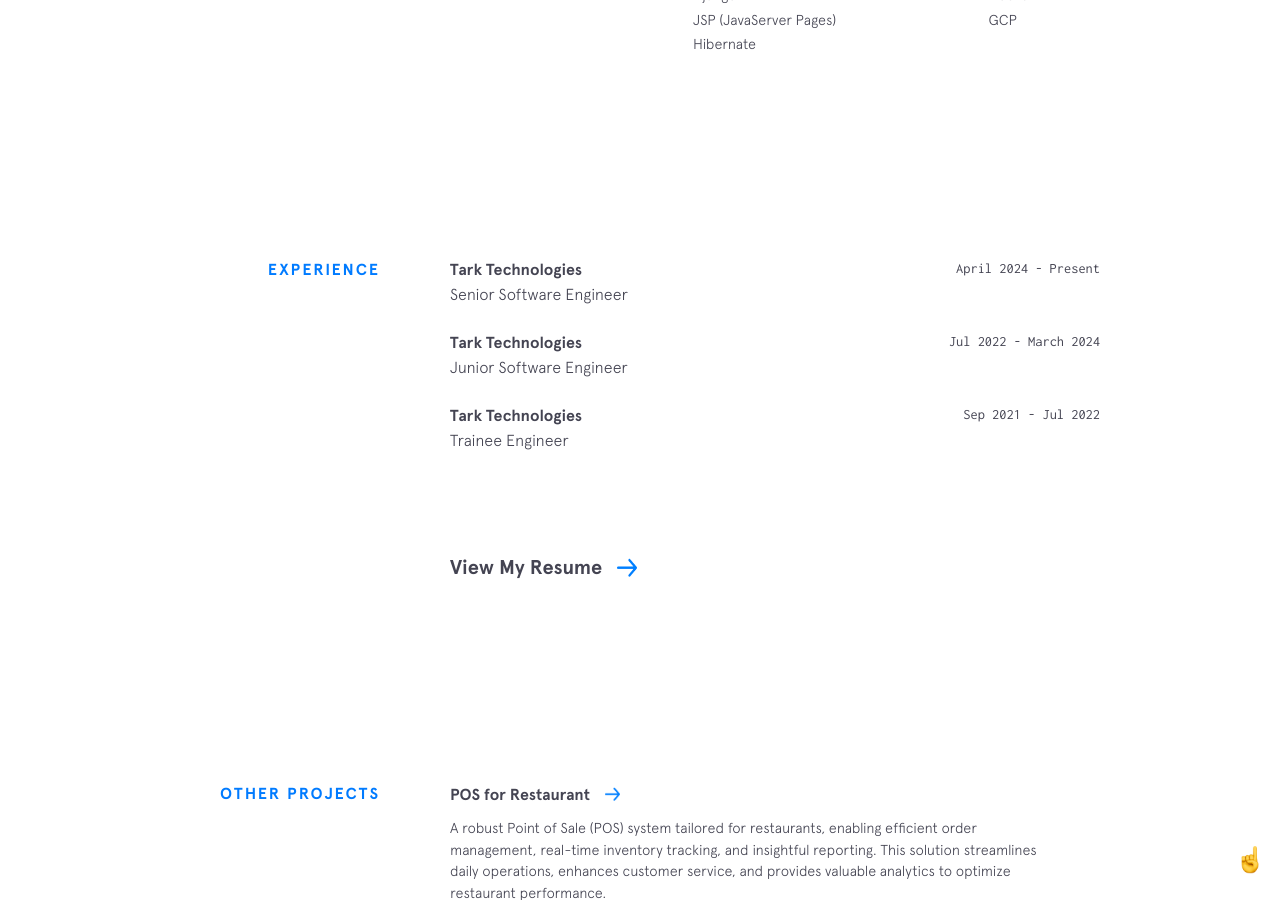
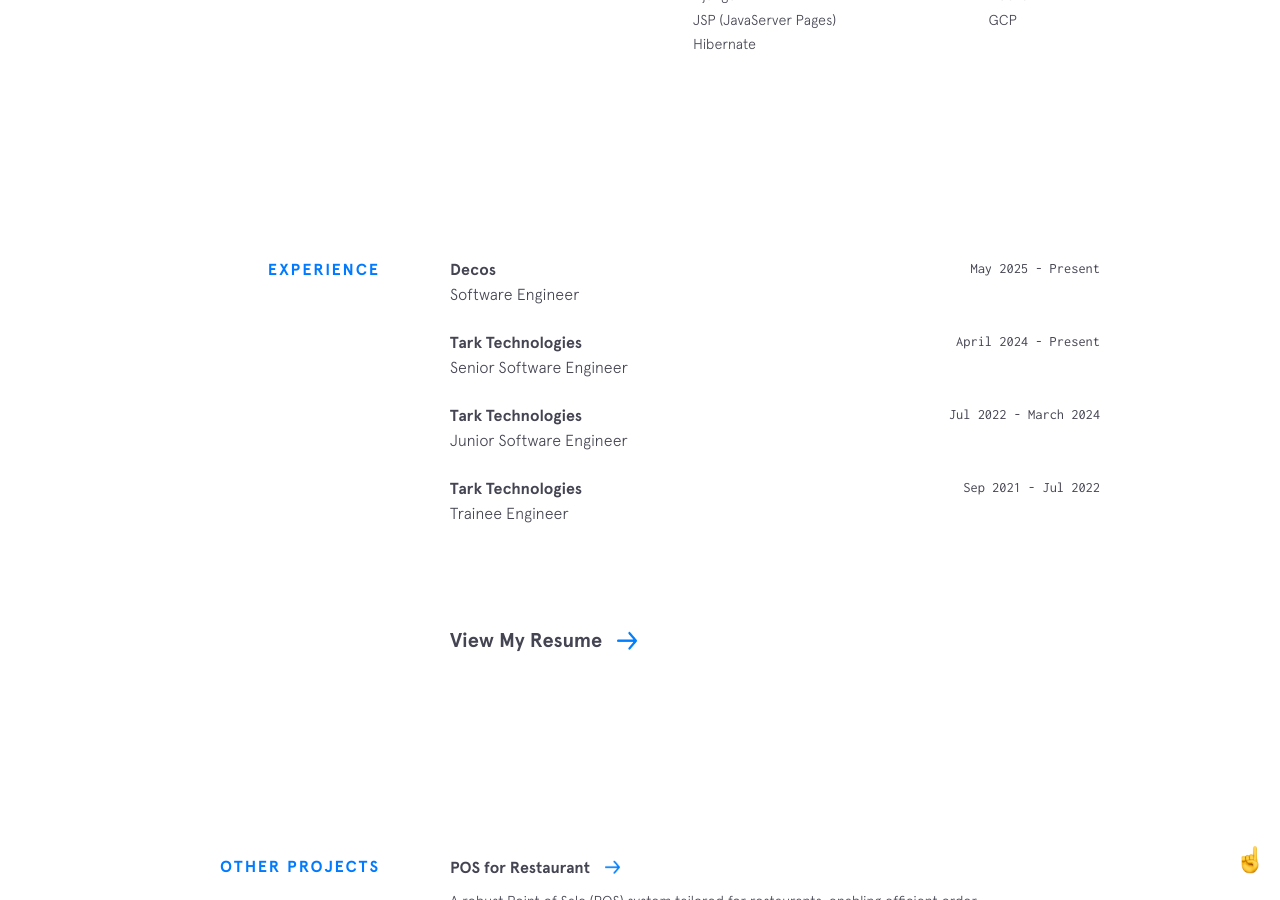
Before and after one commit to krunal-ctrl/krunal-ctrl.github.io, a Jekyll site: the page built from index.html, in a window 1280 px wide and 900 px high, scrolled down 1588 px. Built offline with Jekyll 4.4.1, drawn with Linux system fonts in a browser that asks for light colours; nearby versions of some CDN libraries.

Commit message:
Add current position at Decos as Software Engineer

```diff
--- a/_data/experience.yml
+++ b/_data/experience.yml
@@ -1,3 +1,7 @@
+- company: Decos
+  url: https://decos.com/en
+  time: May 2025 - Present
+  position: Software Engineer
 - company: Tark Technologies
   url: https://tarktech.com/
   time: April 2024 - Present
```
